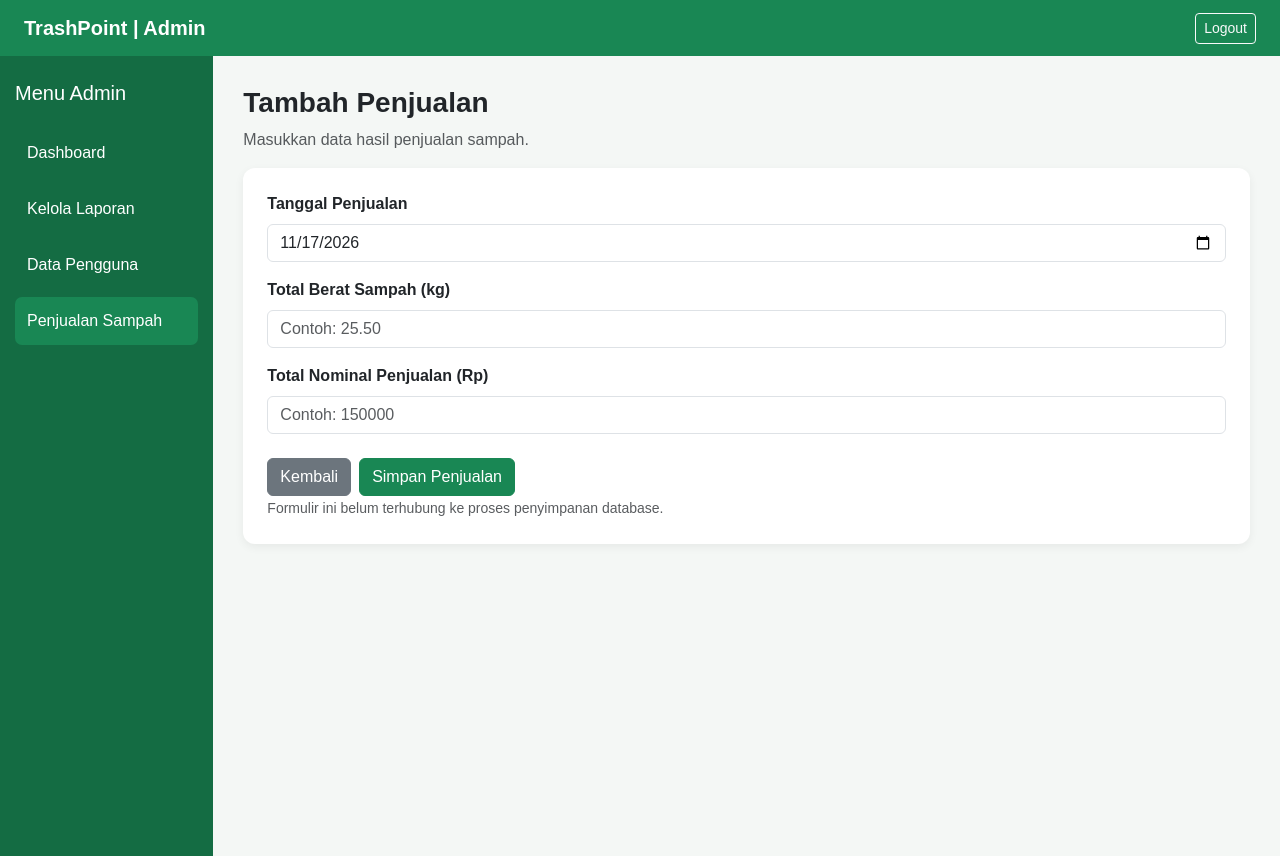
After one commit to danawikara4-stack/Trash-Point, a Laravel app: page /admin/penjualan/create in a window 1280 px wide. The commit adds this page. Run offline with Laravel 12, Linux system fonts and the light colour scheme; the visitor is signed in with stand-in values (Sample User, id 1).

Commit message:
nambah fitur transparansi penjualan sampah

```diff
--- a/app/Http/Controllers/LaporanController.php
+++ b/app/Http/Controllers/LaporanController.php
@@ -79,6 +79,7 @@ class LaporanController extends Controller
                 'judul' => $validated['judul'],
                 'deskripsi' => $validated['deskripsi'],
                 'foto_laporan' => $fotoPath,
+                'status' => 'menunggu',
             ]);
 
             // Catat status awal laporan
@@ -86,7 +87,7 @@ class LaporanController extends Controller
                 'laporan_id' => $laporan->id,
                 'user_id' => Auth::id(),
                 'status_sebelumnya' => null,
-                'status_baru' => $laporan->status,
+                'status_baru' => 'menunggu',
                 'catatan' => 'Laporan baru dibuat.',
                 'created_at' => now(),
             ]);
--- /dev/null
+++ b/app/Http/Controllers/PenjualanSampahController.php
@@ -0,0 +1,79 @@
+<?php
+
+namespace App\Http\Controllers;
+
+use App\Models\PenjualanSampah;
+use Illuminate\Http\Request;
+use Illuminate\Support\Facades\Auth;
+
+
+class PenjualanSampahController extends Controller
+{
+    // Menampilkan rekapitulasi penjualan untuk masyarakat
+    public function indexMasyarakat()
+    {
+        $penjualan = PenjualanSampah::with('admin')
+            ->orderBy('tanggal', 'desc')
+            ->get();
+
+        $totalBerat = $penjualan->sum('total_berat');
+        $totalNominal = $penjualan->sum('total_nominal');
+        $jumlahTransaksi = $penjualan->count();
+
+        return view('masyarakat.penjualan.index', compact(
+            'penjualan',
+            'totalBerat',
+            'totalNominal',
+            'jumlahTransaksi'
+        ));
+    }
+
+
+    // Menampilkan daftar penjualan sampah
+    public function index()
+    {
+        $penjualan = PenjualanSampah::with('admin')
+            ->orderBy('tanggal', 'desc')
+            ->get();
+
+        $totalBerat = $penjualan->sum('total_berat');
+        $totalNominal = $penjualan->sum('total_nominal');
+        $jumlahTransaksi = $penjualan->count();
+
+        return view('admin.penjualan.index', compact(
+            'penjualan',
+            'totalBerat',
+            'totalNominal',
+            'jumlahTransaksi'
+        ));
+    }
+
+    // Menampilkan formulir tambah penjualan
+    public function create()
+    {
+        return view('admin.penjualan.create');
+    }
+
+    // Menyimpan data penjualan ke database
+    public function store(Request $request)
+    {
+        $validated = $request->validate([
+            'tanggal' => 'required|date',
+            'total_berat' => 'required|numeric|gt:0',
+            'total_nominal' => 'required|numeric|gt:0',
+        ]);
+
+        $penjualan = new PenjualanSampah();
+
+        $penjualan->tanggal = $validated['tanggal'];
+        $penjualan->total_berat = $validated['total_berat'];
+        $penjualan->total_nominal = $validated['total_nominal'];
+        $penjualan->created_by = Auth::id();
+
+        $penjualan->save();
+
+        return redirect()
+            ->route('admin.penjualan.index')
+            ->with('success', 'Data penjualan berhasil disimpan.');
+    }
+}
--- a/resources/views/admin/dashboard.blade.php
+++ b/resources/views/admin/dashboard.blade.php
@@ -82,6 +82,8 @@
             <a href="{{ route('admin.dashboard') }}">Dashboard</a>
             <a href="{{ route('admin.laporan') }}">Kelola Laporan</a>
             <a href="{{ route('admin.pengguna') }}">Data Pengguna</a>
+            <a href="{{ route('admin.penjualan.index') }}">Penjualan Sampah</a>
+
         </div>
 
         <!-- Konten Dashboard -->
--- /dev/null
+++ b/resources/views/admin/penjualan/create.blade.php
@@ -0,0 +1,159 @@
+
+<!DOCTYPE html>
+<html lang="id">
+<head>
+    <meta charset="UTF-8">
+    <meta name="viewport" content="width=device-width, initial-scale=1.0">
+    <title>Tambah Penjualan - TrashPoint</title>
+
+    <link href="https://cdn.jsdelivr.net/npm/bootstrap@5.3.8/dist/css/bootstrap.min.css" rel="stylesheet">
+
+    <style>
+        body {
+            background: #f4f7f5;
+            font-family: Arial, sans-serif;
+        }
+
+        .navbar {
+            background: #198754;
+        }
+
+        .sidebar {
+            min-height: 100vh;
+            background: #146c43;
+            padding: 25px 15px;
+        }
+
+        .sidebar a {
+            display: block;
+            color: white;
+            text-decoration: none;
+            padding: 12px;
+            border-radius: 7px;
+            margin-bottom: 8px;
+        }
+
+        .sidebar a:hover,
+        .sidebar a.active {
+            background: #198754;
+        }
+
+        .content {
+            padding: 30px;
+        }
+
+        .form-card {
+            border: none;
+            border-radius: 12px;
+            box-shadow: 0 3px 10px rgba(0,0,0,.06);
+        }
+    </style>
+</head>
+
+<body>
+
+<nav class="navbar navbar-dark px-4">
+    <span class="navbar-brand fw-bold">TrashPoint | Admin</span>
+
+    <form action="{{ route('logout') }}" method="POST">
+        @csrf
+        <button class="btn btn-outline-light btn-sm">Logout</button>
+    </form>
+</nav>
+
+<div class="container-fluid">
+    <div class="row">
+
+        <!-- Sidebar -->
+        <div class="col-md-2 sidebar">
+            <h5 class="text-white mb-4">Menu Admin</h5>
+
+            <a href="{{ route('admin.dashboard') }}">Dashboard</a>
+            <a href="{{ route('admin.laporan') }}">Kelola Laporan</a>
+            <a href="{{ route('admin.pengguna') }}">Data Pengguna</a>
+            <a href="{{ route('admin.penjualan.index') }}" class="active">
+                Penjualan Sampah
+            </a>
+        </div>
+
+        <!-- Konten -->
+        <div class="col-md-10 content">
+
+            <h3 class="fw-bold">Tambah Penjualan</h3>
+            <p class="text-muted">
+                Masukkan data hasil penjualan sampah.
+            </p>
+
+            <div class="card form-card p-4 mt-3">
+
+                <form action="{{ route('admin.penjualan.store') }}" method="POST">
+                    @csrf
+
+                    <div class="mb-3">
+                        <label class="form-label fw-semibold">
+                            Tanggal Penjualan
+                        </label>
+
+                        <input
+                            type="date"
+                            name="tanggal"
+                            class="form-control"
+                            value="{{ date('Y-m-d') }}"
+                            required>
+                    </div>
+
+                    <div class="mb-3">
+                        <label class="form-label fw-semibold">
+                            Total Berat Sampah (kg)
+                        </label>
+
+                        <input
+                            type="number"
+                            name="total_berat"
+                            class="form-control"
+                            step="0.01"
+                            min="0.01"
+                            placeholder="Contoh: 25.50"
+                            required>
+                    </div>
+
+                    <div class="mb-3">
+                        <label class="form-label fw-semibold">
+                            Total Nominal Penjualan (Rp)
+                        </label>
+
+                        <input
+                            type="number"
+                            name="total_nominal"
+                            class="form-control"
+                            min="0.01"
+                            step="0.01"
+                            placeholder="Contoh: 150000"
+                            required>
+                    </div>
+
+                    <div class="d-flex gap-2 mt-4">
+                        <a href="{{ route('admin.penjualan.index') }}"
+                           class="btn btn-secondary">
+                            Kembali
+                        </a>
+
+                        <button type="submit" class="btn btn-success">
+                            Simpan Penjualan
+                        </button>
+                    </div>
+
+                    <small class="text-muted mt-3">
+                        Formulir ini belum terhubung ke proses penyimpanan database.
+                    </small>
+
+                </form>
+
+            </div>
+
+        </div>
+    </div>
+</div>
+
+</body>
+</html>
--- a/routes/web.php
+++ b/routes/web.php
@@ -1,14 +1,19 @@
+
 <?php
 
 use App\Http\Controllers\NotificationController;
+use App\Http\Controllers\AuthController;
+use App\Http\Controllers\LaporanController;
+use App\Http\Controllers\PenjualanSampahController;
+
 use App\Models\User;
 use App\Models\Laporan;
 use App\Models\KategoriSampah;
+
 use Illuminate\Http\Request;
 use Illuminate\Support\Facades\Auth;
 use Illuminate\Support\Facades\Route;
-use App\Http\Controllers\AuthController;
-use App\Http\Controllers\LaporanController;
+
 
 // ==========================================
 // HALAMAN UTAMA
@@ -17,6 +22,7 @@ use App\Http\Controllers\LaporanController;
 Route::get('/', function () {
     return redirect()->route('login');
 });
+
 
 // ==========================================
 // ROUTE GUEST (BELUM LOGIN)
@@ -37,6 +43,7 @@ Route::middleware('guest')->group(function () {
     Route::post('/login', [AuthController::class, 'login']);
 });
 
+
 // ==========================================
 // LOGOUT
 // ==========================================
@@ -44,6 +51,7 @@ Route::middleware('guest')->group(function () {
 Route::post('/logout', [AuthController::class, 'logout'])
     ->middleware('auth')
     ->name('logout');
+
 
 // ==========================================
 // ROUTE MASYARAKAT
@@ -56,48 +64,55 @@ Route::middleware(['auth', 'role:masyarakat'])->group(function () {
         return view('dashboard');
     })->name('dashboard');
 
+
     // ==========================================
     // NOTIFIKASI
     // ==========================================
 
-    // Menampilkan semua notifikasi
     Route::get('/notifikasi', [NotificationController::class, 'index'])
         ->name('notifikasi.index');
 
-    // Menandai satu notifikasi sudah dibaca
     Route::post('/notifikasi/{id}/baca', [NotificationController::class, 'markAsRead'])
         ->name('notifikasi.baca');
 
-    // Menandai semua notifikasi sudah dibaca
     Route::post('/notifikasi/baca-semua', [NotificationController::class, 'markAllAsRead'])
         ->name('notifikasi.bacaSemua');
 
-    // Membuka notifikasi dan menuju detail laporan
     Route::get('/notifikasi/{id}/buka', [
         NotificationController::class,
         'openNotification'
     ])->name('notifikasi.open');
 
+
     // ==========================================
     // LAPORAN MASYARAKAT
     // ==========================================
 
-    // Riwayat laporan
     Route::get('/laporan', [LaporanController::class, 'index'])
         ->name('laporan.index');
 
-    // Form pembuatan laporan
     Route::get('/laporan/create', [LaporanController::class, 'create'])
         ->name('laporan.create');
 
-    // Simpan laporan
     Route::post('/laporan', [LaporanController::class, 'store'])
         ->name('laporan.store');
 
-    // Detail laporan
     Route::get('/laporan/{laporan}', [LaporanController::class, 'show'])
         ->name('laporan.show');
+
+
+    // ==========================================
+    // REKAPITULASI PENJUALAN SAMPAH
+    // ==========================================
+
+    // Masyarakat hanya dapat melihat data penjualan
+    Route::get('/masyarakat/penjualan', [
+        PenjualanSampahController::class,
+        'indexMasyarakat'
+    ])->name('masyarakat.penjualan.index');
+
 });
+
 
 // ==========================================
 // ROUTE ADMIN
@@ -109,15 +124,11 @@ Route::middleware(['auth', 'role:admin'])->group(function () {
     Route::get('/admin', function () {
 
         $totalLaporan = Laporan::count();
-
         $laporanMenunggu = Laporan::where('status', 'menunggu')->count();
-
         $laporanDiproses = Laporan::where('status', 'diproses')->count();
-
         $laporanSelesai = Laporan::where('status', 'selesai')->count();
 
         $totalPengguna = User::count();
-
         $totalPetugas = User::where('role', 'petugas')->count();
 
         $persentaseSelesai = $totalLaporan > 0
@@ -146,11 +157,11 @@ Route::middleware(['auth', 'role:admin'])->group(function () {
 
     })->name('admin.dashboard');
 
+
     // ==========================================
     // KELOLA LAPORAN
     // ==========================================
 
-    // Menampilkan semua laporan dengan pencarian dan filter
     Route::get('/admin/laporan', function (Request $request) {
 
         $query = Laporan::with([
@@ -160,7 +171,6 @@ Route::middleware(['auth', 'role:admin'])->group(function () {
             'penugasan.petugas'
         ]);
 
-        // Pencarian berdasarkan judul atau deskripsi
         if ($request->filled('q')) {
             $keyword = $request->q;
 
@@ -170,25 +180,18 @@ Route::middleware(['auth', 'role:admin'])->group(function () {
             });
         }
 
-        // Filter berdasarkan status
         if ($request->filled('status')) {
             $query->where('status', $request->status);
         }
 
-        // Filter berdasarkan kategori
         if ($request->filled('kategori')) {
-            $query->where(
-                'kategori_sampah_id',
-                $request->kategori
-            );
+            $query->where('kategori_sampah_id', $request->kategori);
         }
 
         $laporans = $query->latest()->get();
 
-        // Ambil daftar kategori
         $kategori = KategoriSampah::orderBy('nama_kategori')->get();
 
-        // Ambil daftar petugas
         $petugas = User::where('role', 'petugas')
             ->orderBy('name')
             ->get();
@@ -201,28 +204,26 @@ Route::middleware(['auth', 'role:admin'])->group(function () {
 
     })->name('admin.laporan');
 
-    // Mengubah status laporan
+
     Route::patch(
         '/admin/laporan/{laporan}/status',
         [LaporanController::class, 'updateStatus']
     )->name('admin.laporan.updateStatus');
 
-    // Menugaskan laporan kepada Petugas
     Route::post(
         '/admin/laporan/{laporan}/tugaskan',
         [LaporanController::class, 'assignPetugas']
     )->name('admin.laporan.assignPetugas');
 
+
     // ==========================================
     // KELOLA PENGGUNA
     // ==========================================
 
-    // Menampilkan data pengguna
     Route::get('/admin/pengguna', function (Request $request) {
 
         $query = User::query();
 
-        // Pencarian berdasarkan nama atau email
         if ($request->filled('q')) {
             $keyword = $request->q;
 
@@ -232,7 +233,6 @@ Route::middleware(['auth', 'role:admin'])->group(function () {
             });
         }
 
-        // Filter berdasarkan role
         if ($request->filled('role')) {
             $query->where('role', $request->role);
         }
@@ -243,7 +243,7 @@ Route::middleware(['auth', 'role:admin'])->group(function () {
 
     })->name('admin.pengguna');
 
-    // Detail pengguna
+
     Route::get('/admin/pengguna/{user}', function (User $user) {
 
         $user->loadCount('laporan');
@@ -252,14 +252,13 @@ Route::middleware(['auth', 'role:admin'])->group(function () {
 
     })->name('admin.pengguna.detail');
 
-    // Mengubah role pengguna
+
     Route::patch('/admin/pengguna/{user}/role', function (Request $request, User $user) {
 
         $request->validate([
             'role' => 'required|in:admin,petugas,masyarakat',
         ]);
 
-        // Admin tidak boleh mengubah role akun sendiri
         if ($user->id === Auth::id()) {
             return back()->with(
                 'error',
@@ -277,10 +276,9 @@ Route::middleware(['auth', 'role:admin'])->group(function () {
 
     })->name('admin.pengguna.updateRole');
 
-    // Menghapus pengguna
+
     Route::delete('/admin/pengguna/{user}', function (User $user) {
 
-        // Admin tidak boleh menghapus akun sendiri
         if ($user->id === Auth::id()) {
             return back()->with(
                 'error',
@@ -288,7 +286,6 @@ Route::middleware(['auth', 'role:admin'])->group(function () {
             );
         }
 
-        // Periksa apakah pengguna masih memiliki data terkait
         $memilikiData = $user->laporan()->exists()
             || $user->penugasanSebagaiPetugas()->exists()
             || $user->penugasanDibuat()->exists()
@@ -311,7 +308,22 @@ Route::middleware(['auth', 'role:admin'])->group(function () {
 
     })->name('admin.pengguna.destroy');
 
+
+    // ==========================================
+    // KELOLA PENJUALAN SAMPAH
+    // ==========================================
+
+    Route::get('/admin/penjualan', [PenjualanSampahController::class, 'index'])
+        ->name('admin.penjualan.index');
+
+    Route::get('/admin/penjualan/create', [PenjualanSampahController::class, 'create'])
+        ->name('admin.penjualan.create');
+
+    Route::post('/admin/penjualan', [PenjualanSampahController::class, 'store'])
+        ->name('admin.penjualan.store');
+
 });
+
 
 // ==========================================
 // ROUTE PETUGAS
@@ -319,7 +331,6 @@ Route::middleware(['auth', 'role:admin'])->group(function () {
 
 Route::middleware(['auth', 'role:petugas'])->group(function () {
 
-    // Dashboard Petugas
     Route::get('/petugas', function () {
 
         $penugasans = Auth::user()
@@ -336,7 +347,7 @@ Route::middleware(['auth', 'role:petugas'])->group(function () {
 
     })->name('petugas.dashboard');
 
-    // Menyelesaikan tugas
+
     Route::post(
         '/petugas/laporan/{laporan}/selesaikan',
         [LaporanController::class, 'selesaikanTugas']
```
Also changed, not shown: resources/views/admin/penjualan/index.blade.php (added, +205 -0 lines), resources/views/dashboard.blade.php (+10 -5 lines), resources/views/masyarakat/penjualan/index.blade.php (added, +139 -0 lines).
